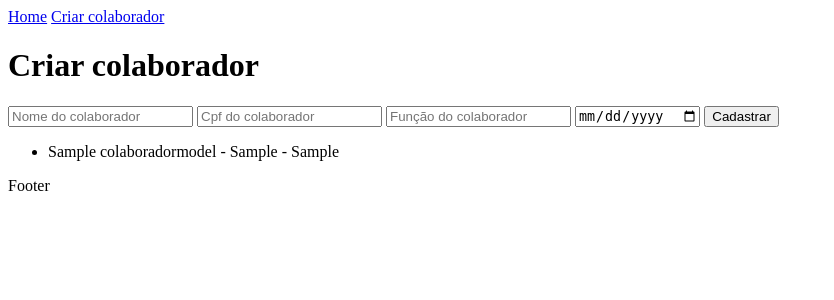
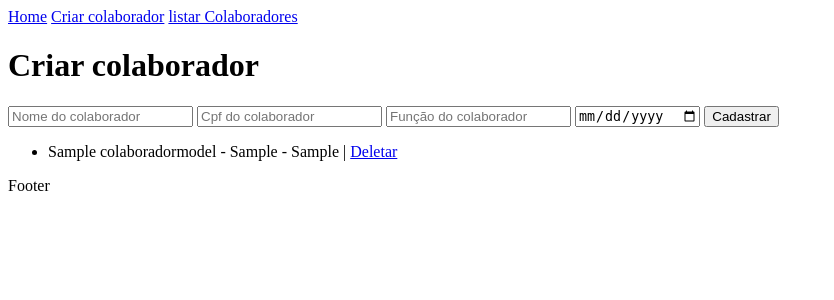
Before and after one commit to Lakh006/controle_emprestimo, a Django app: template app_emprestimo/templates/app_emprestimo/pages/cadastrar.html in a window 1280 px wide. Shown: the top 300 px of the page, without its empty margins (0-834 px from the left). Run offline with Django 5.2, Linux system fonts and the light colour scheme; the template is opened without the code that fills it: values that come from a table or form of the project are taken from there, others are empty; tables that the repository leaves empty hold one stand-in row (values such as "Sample post").

Commit message:
Deletar_colaborador

```diff
--- a/app_emprestimo/templates/app_emprestimo/pages/cadastrar.html
+++ b/app_emprestimo/templates/app_emprestimo/pages/cadastrar.html
@@ -16,7 +16,7 @@
     <ul>
         {% for colaborador in colaboradores %}
             <li>
-                <p>{{ colaborador.nome }} - {{ colaborador.cpf }} - {{ colaborador.funcao }}</p>
+                <p>{{ colaborador.nome }} - {{ colaborador.cpf }} - {{ colaborador.funcao }} | <a href="{% url 'deletar_colaborador' colaborador.idCOLABORADOR %}">Deletar</a></p>
             </li>
         {% endfor %}
     </ul>
--- a/app_emprestimo/templates/app_emprestimo/partials/header.html
+++ b/app_emprestimo/templates/app_emprestimo/partials/header.html
@@ -2,5 +2,6 @@
     <div>
         <a href="{% url 'home' %}">Home</a>
         <a href="{% url 'cadastrar' %}">Criar colaborador</a>
+        <a href="{% url 'listar_colaboradores' %}">listar Colaboradores</a>
     </div>
 </header>
--- a/app_emprestimo/urls.py
+++ b/app_emprestimo/urls.py
@@ -4,4 +4,6 @@ from app_emprestimo import views
 urlpatterns = [
     path('', views.home, name="home"),
     path('cadastrar/', views.cadastrar_colaborador, name='cadastrar'),
+    path('listar', views.listar_colaboradores, name='listar_colaboradores'),
+    path('deletar/<int:idCOLABORADOR>', views.deletar_colaborador, name='deletar_colaborador'),
 ]
```
Also changed, not shown: app_emprestimo/templates/app_emprestimo/pages/listar.html (added, +15 -0 lines), app_emprestimo/views.py (+9 -1 lines), db.sqlite3.
